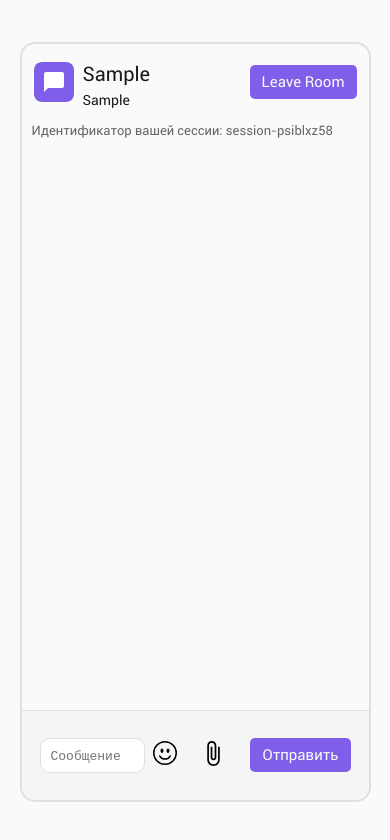
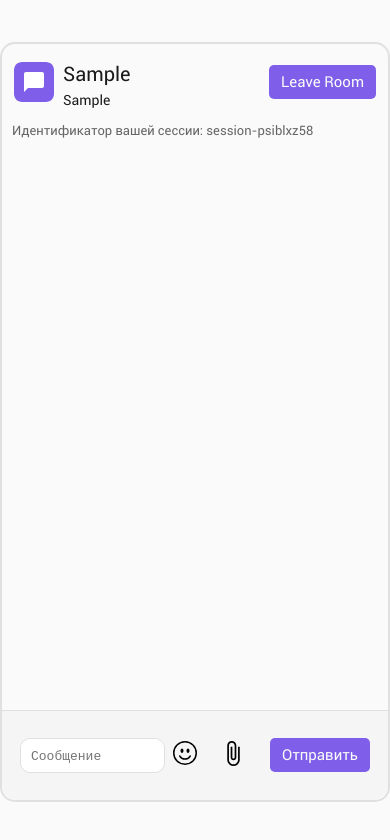
Before and after one commit to kuryuo/local-chat, a React (Vite) app: page / in a window 390 px wide. Both pictures are taken after typing "Sample", "Sample" into the empty fields and a click on the button "Войти в чат". Shown: the top 840 px of the page. Built offline with nearby package versions, Linux system fonts and the light colour scheme.

Commit message:
style: fix responsiveness

```diff
--- a/src/pages/ChatRoom/ChatRoom.module.css
+++ b/src/pages/ChatRoom/ChatRoom.module.css
@@ -12,7 +12,7 @@ body {
     display: flex;
     flex-direction: column;
     height: 90vh;
-    width: 90%;
+    width: 90vh;
     max-width: 1000px;
     min-width: 300px;
     margin: 0 auto;
@@ -70,8 +70,15 @@ body {
     background-color: var(--grey);
 }
 
-.sessionId {
+.sessionId{
     margin: 0 10px;
+}
+
+.userInputContainer {
+    position: sticky;
+    bottom: 0;
+    background-color: var(--input-bg);
+    border-top: 1px solid var(--border-color);
 }
 
 @media (max-width: 600px) {
@@ -96,7 +103,7 @@ body {
 
 @media (max-width: 1024px) {
     .chatRoom {
-        width: 90%;
+        width: 100%;
         height: 90vh;
     }
 
@@ -109,10 +116,3 @@ body {
         max-height: 85%;
     }
 }
-
-@media (min-width: 1025px) {
-    .chatRoom {
-        width: 70%;
-        height: 90vh;
-    }
-}
```
